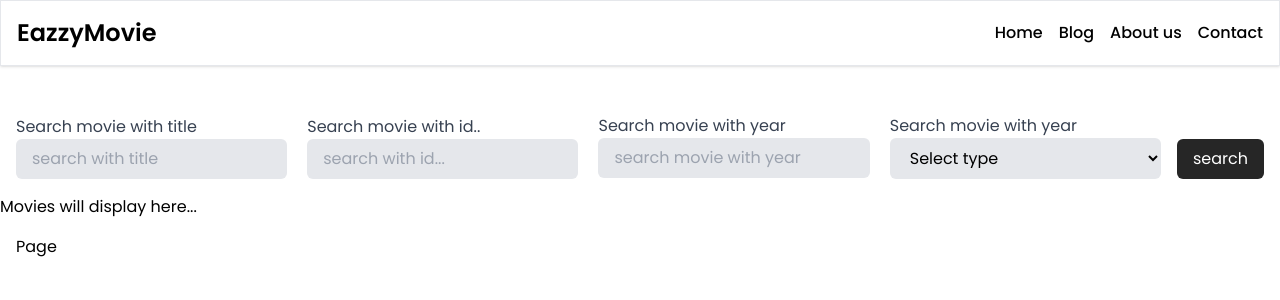
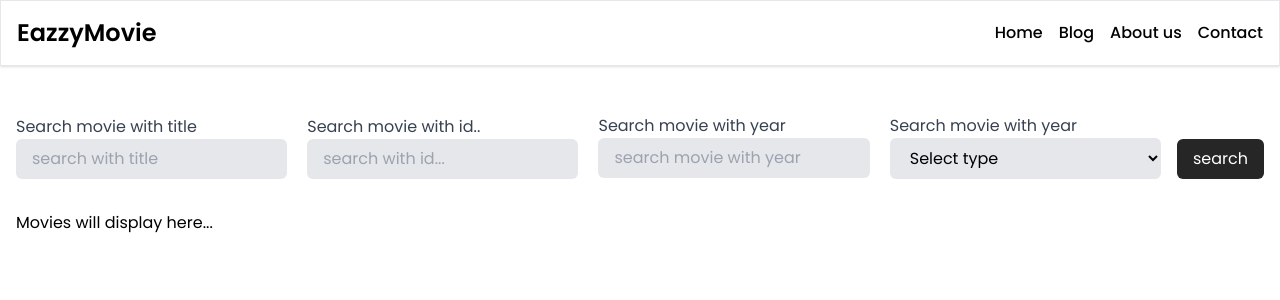
Before and after one commit to indianboat/eazzy-movie, a Next.js app: page / in a window 1280 px wide. Shown: the top 300 px of the page. Built offline with nearby package versions, Linux system fonts and the light colour scheme.

Commit message:
progress

```diff
--- a/src/app/components/MovieSection.jsx
+++ b/src/app/components/MovieSection.jsx
@@ -142,7 +142,7 @@ const MovieSection = () => {
 
         <div className="grid lg:grid-cols-3 md:grid-cols-3 sm:grid-cols-2 grid-cols-1 gap-6">
           {
-            movies.length <= 0 ? <div>Movies will display here...</div> : movies?.Search?.map((movieData, index) => {
+            movies.length <= 0 ? <div className='p-4'>Movies will display here...</div> : movies?.Search?.map((movieData, index) => {
               return <MovieCard movieData={movieData} key={index} />
             })
           }
@@ -150,7 +150,7 @@ const MovieSection = () => {
 
         {/* Pagination */}
         <div className="p-4">
-            <h1>Page</h1>
+
           <div className='flex flex-row flex-wrap gap-3 '>
             {Array.from({ length: Math.ceil(movies?.totalResults / moviesPerPage) }, (_, index) => (
               <button className='flex border w-8 h-8 justify-center items-center rounded-full hover:bg-blue-200 gap-2' key={index} onClick={() => handlePagination(index)}>
```
